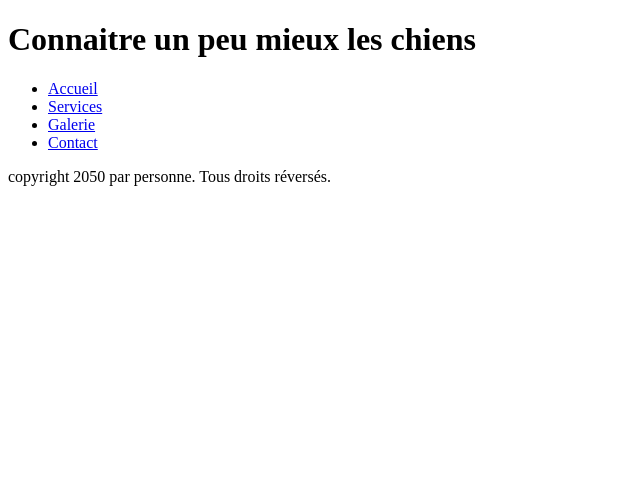
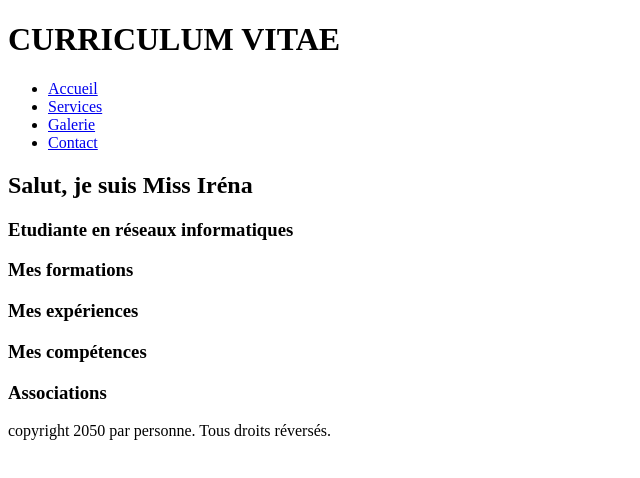
Before and after one commit to Irena-2/mon-cv, a plain HTML site: page index.html in a window 1280 px wide. Shown: the whole page, without its empty margins (0-640 px from the left). Drawn offline with Linux system fonts and the light colour scheme.

Commit message:
mise en place de la section titre

```diff
--- a/index.html
+++ b/index.html
@@ -8,7 +8,7 @@
 </head>
 <body>
     <header>
-        <h1>Connaitre un peu mieux les chiens</h1>
+        <h1>CURRICULUM VITAE</h1>
        <ul class="hi">
            <li><a href="Accueil.html">Accueil</a></li>
            <li><a href="Services.html">Services</a></li>
@@ -16,7 +16,31 @@
             <li><a href="Contact.html">Contact</a></li>
        </ul>
     </header>
+    <section class="index">
+        <div class="index.content">
+            <h1>Salut, je suis Miss Iréna</h1>
+            <h3>Etudiante en réseaux informatiques</h3>
+            <p>
 
+            </p>
+            <h3>Mes formations</h3>
+            <p>
+
+            </p>
+            <h3>Mes expériences</h3>
+            <p>
+
+            </p>
+            <h3>Mes compétences</h3>
+            <p>
+
+            </p>
+            <h3>Associations</h3>
+            <P>
+
+            </P>
+
+        </div>
 
 
     <footer><p>copyright 2050 par personne. Tous droits réversés.</p></footer>
```
